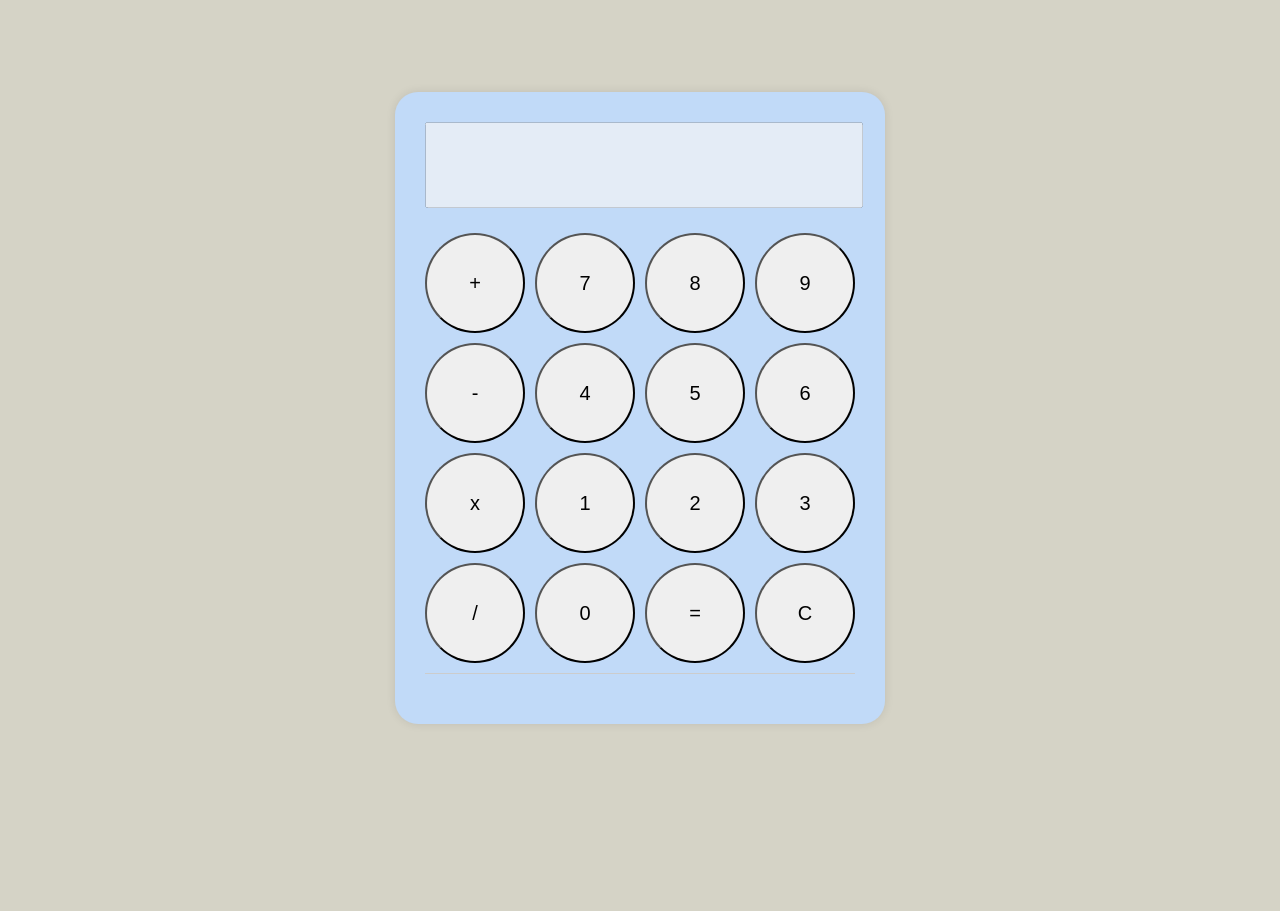
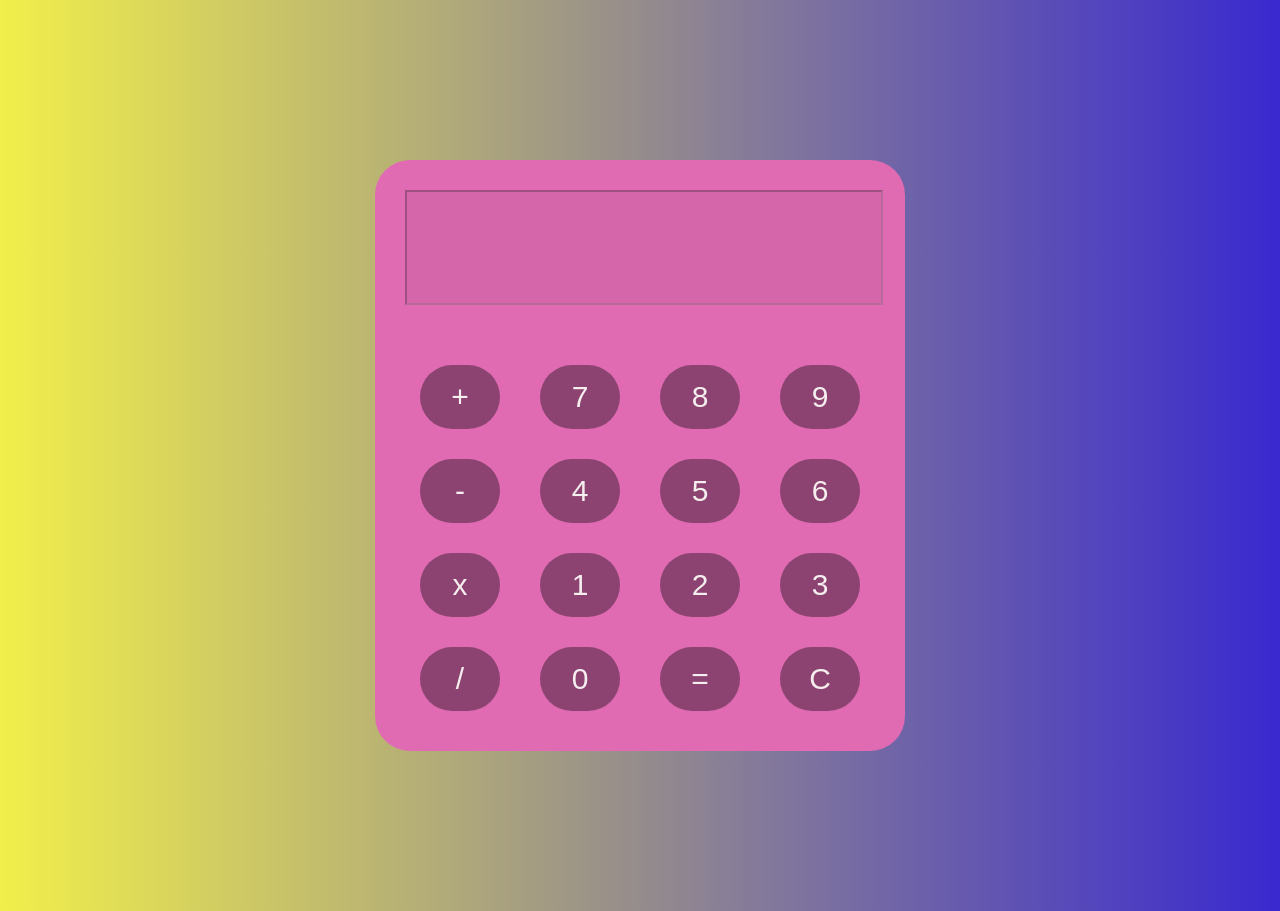
Before and after one commit to AnatolevnaAnna/calculator, a plain HTML site: page index.html in a window 1280 px wide. Before the commit the page ends 816 px from the top, so only its background shows below. Drawn offline with Linux system fonts and the light colour scheme.

Commit message:
Update KALKUL.css

```diff
--- a/KALKUL.css
+++ b/KALKUL.css
@@ -1,25 +1,27 @@
 body {
-    font-family: Arial, sans-serif;
-    display: flex;
-    justify-content: center;
-    align-items: center;
-    height: 100vh;
-    background-color: #d5d3c6;
+     background: linear-gradient(to right, #f1ef4b, #3929cf);
+  font-size: 14px;
+  font-family:  Georgia, 'Times New Roman', Times, serif, Helvetica, sans-serif;
 }
 
 .KALKULATOR {
-background-color: rgb(193, 218, 248);
-padding: 30px;
-border-radius: 23px;
-box-shadow: 0 0 10px rgba(0, 0, 0, 0.1);
+ width: 470px;
+  height: auto;
+  background-color: #e06bb3;
+  margin: 160px auto;
+  border-radius: 35px;
+  padding: 30px;
+
 }
 
 input {
     width: 100%;
-    height: 80px;
-    font-size: 30px;
+    height: 90px;
+    font-size: 50px;
     text-align: right;
-    margin-bottom: 25px;
+    margin-bottom: 50px;
+    padding-top: 20px;
+    background-color: rgba(0, 0, 0, 0.05);
 }
 
 .knopki {
@@ -29,16 +31,12 @@ input {
 }
 
 button {
-    width: 100px;
-    height: 100px;
-    border-radius: 50px;
-    font-size: 20px;
+      border: none;
+  color: rgb(245, 238, 238);
+  border-radius: 90px;
+  padding: 15px 25px;
+  margin: 10px 15px;
+  font-size: 30px;
+  background-color: rgba(2, 0, 0, 0.372);
+
 }
-
-.ISTORIA {
-    margin-top: 10px;
-    max-height: 200px; /* Ограничение высоты */
-    overflow-y: auto; /* Прокрутка при переполнении */
-    border-top: 1px solid #ccc; /* Разделитель */
-    padding-top: 20px; /* Отступ сверху */
-}
```
